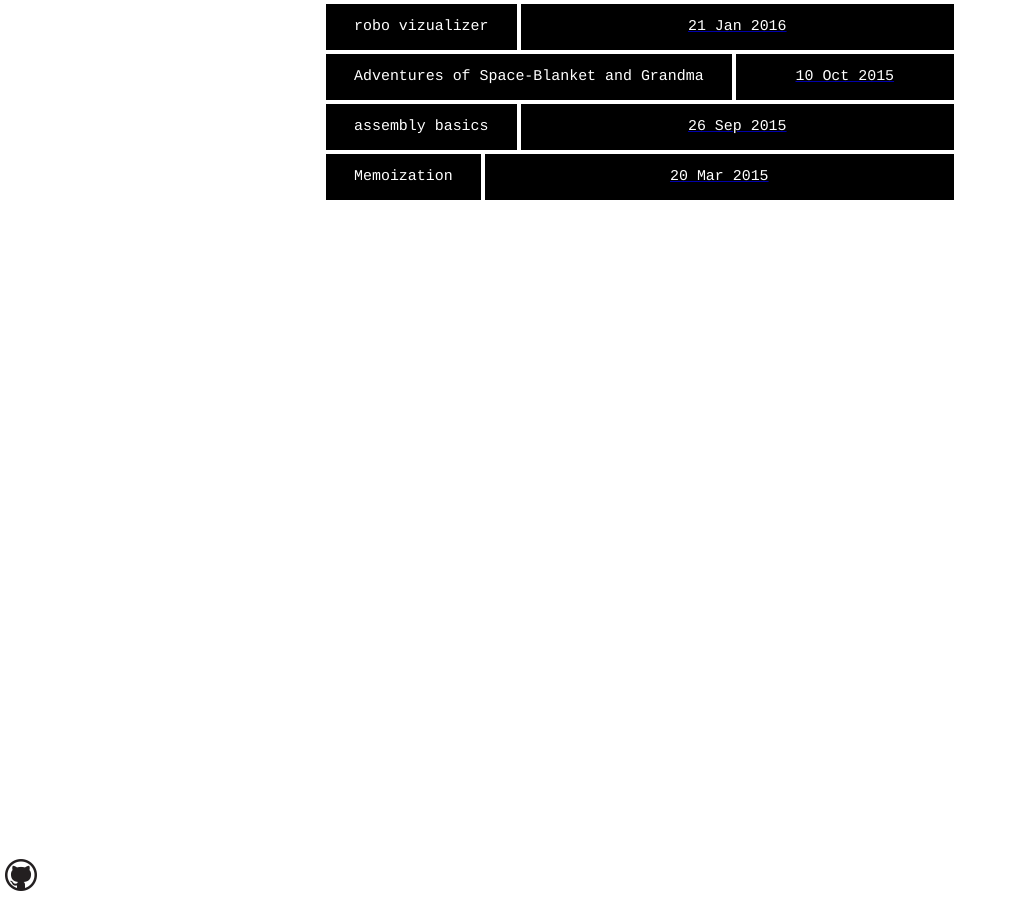
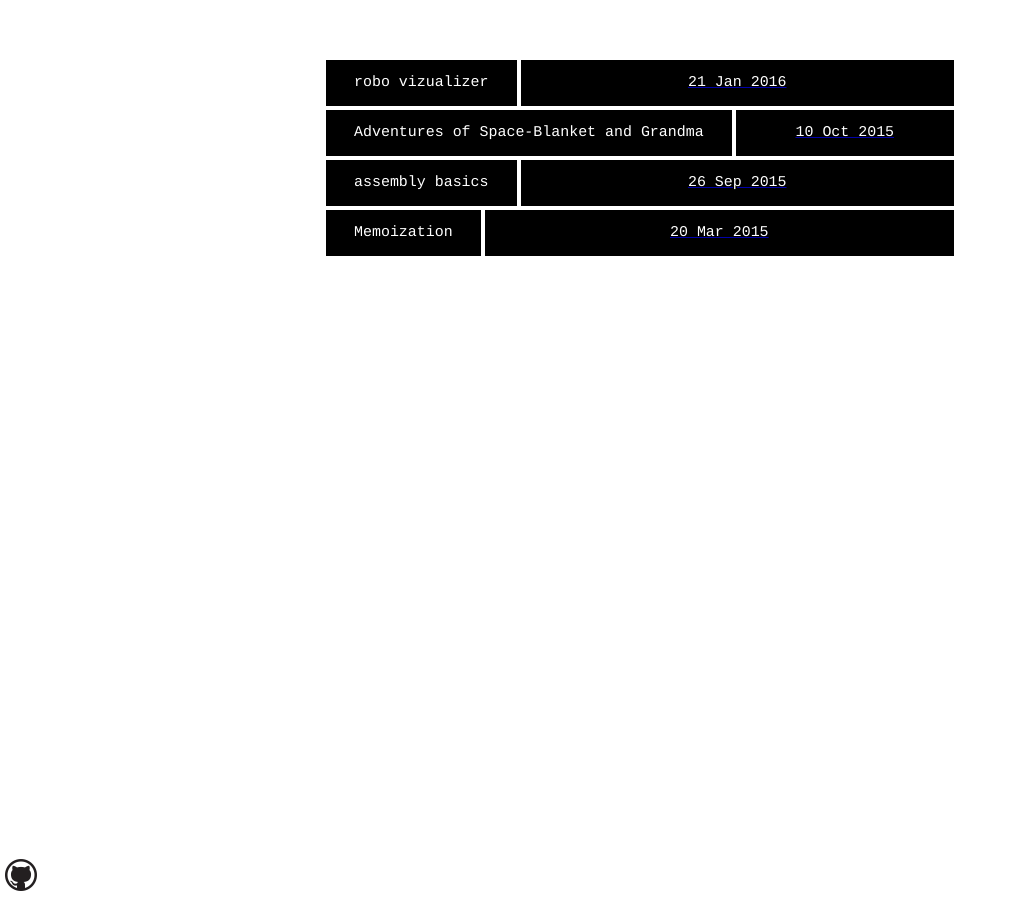
Before and after one commit to Ditofry/Ditofry.github.io, a Jekyll site: the page built from index.html, in a window 1280 px wide. Shown: the whole page, without its empty margins (0-1012 px from the left). Built offline with Jekyll 4.4.1, drawn with Linux system fonts in a browser that asks for light colours.

Commit message:
small style tweek to main page

```diff
--- a/css/main.css
+++ b/css/main.css
@@ -79,7 +79,8 @@
 
 ul.posts {
   list-style-type: none;
-  margin-bottom: 2em;
+  margin-top: 4em;
+  margin-bottom: 4em;
   width: 100%;
 }
 
```
